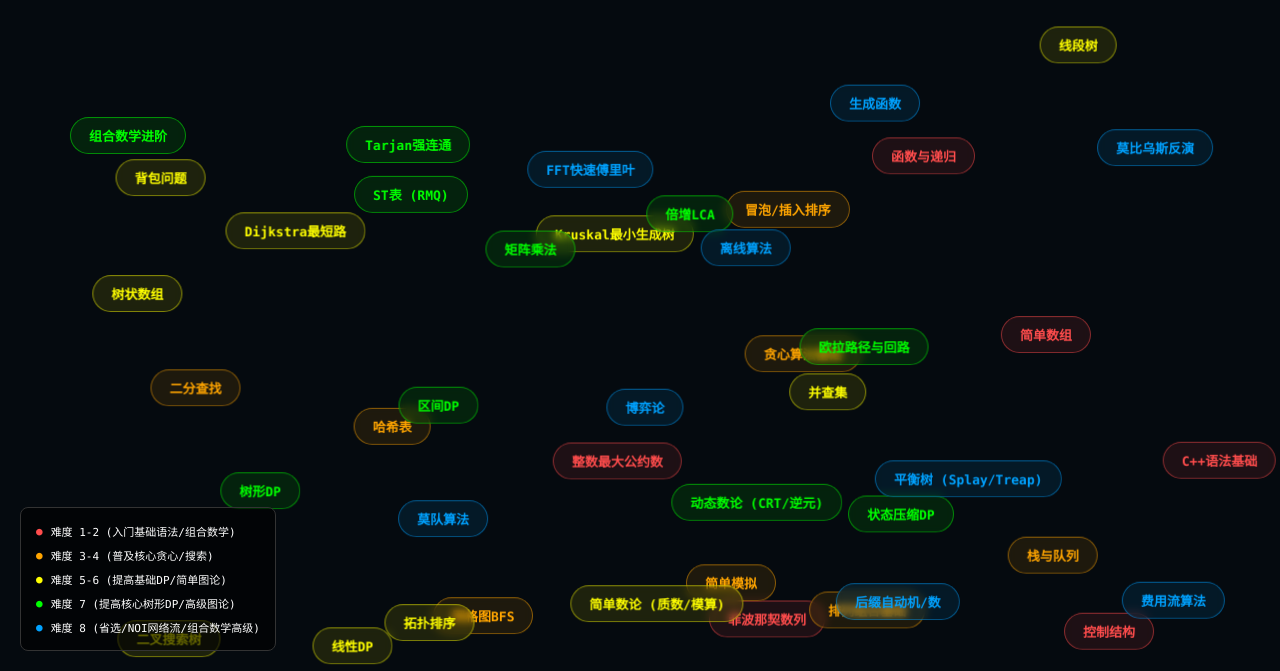
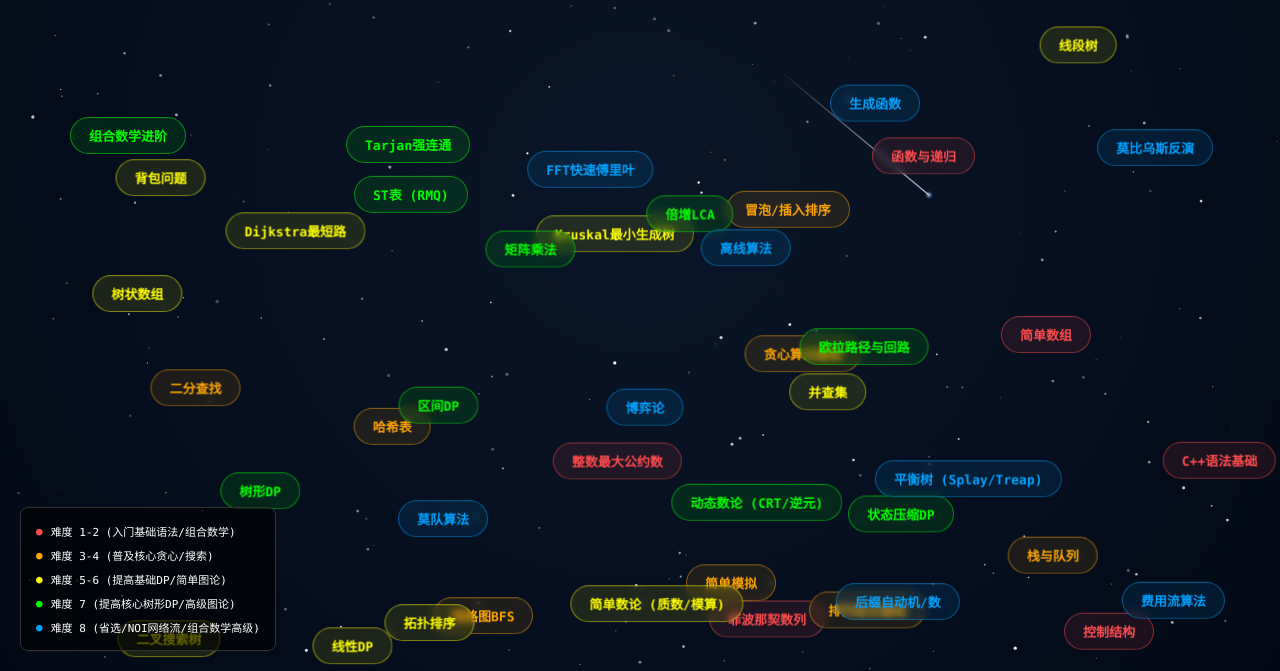
Before and after one commit to cjliwea/OJ_SOL, a plain HTML site: page index.html in a window 1280 px wide. Shown: the part 129-800 px from the top of the page. Drawn offline with Linux system fonts and the light colour scheme; animation ran at ten frames a second.

Commit message:
Update index.html

```diff
--- a/index.html
+++ b/index.html
@@ -4,32 +4,36 @@
     <meta charset="UTF-8">
     <title>ACcsp算法实验室 - NOI 2025 版</title>
     <style>
-        :root { --bg: #050a0f; }
+        :root { --bg: #020610; }
         body, html { margin: 0; padding: 0; width: 100%; height: 100%; background: var(--bg); font-family: 'Consolas', 'PingFang SC', sans-serif; overflow: hidden; color: #fff; }
+
+        #starCanvas { position: fixed; top: 0; left: 0; width: 100%; height: 100%; z-index: 0; pointer-events: none; }
+
         header { position: absolute; top: 20px; left: 20px; z-index: 100; pointer-events: none; }
         h1 { margin: 0; font-size: 32px; background: linear-gradient(to right, #ff4d4d, #00a2ff); -webkit-background-clip: text; -webkit-text-fill-color: transparent; }
-        .tag { position: absolute; padding: 8px 18px; border-radius: 50px; cursor: pointer; white-space: nowrap; font-weight: bold; font-size: 13px; transition: transform 0.2s, box-shadow 0.2s; border: 1px solid rgba(255,255,255,0.2); backdrop-filter: blur(4px); user-select: none; }
+        .tag { position: absolute; padding: 8px 18px; border-radius: 50px; cursor: pointer; white-space: nowrap; font-weight: bold; font-size: 13px; transition: transform 0.2s, box-shadow 0.2s; border: 1px solid rgba(255,255,255,0.2); backdrop-filter: blur(4px); user-select: none; z-index: 10; }
         .tag:hover { transform: scale(1.3) !important; z-index: 1000 !important; box-shadow: 0 0 30px currentColor; background: rgba(255,255,255,0.1); }
 
-        /* 难度配色 */
         .diff-1-2 { color: #ff4d4d; border-color: #ff4d4d80; background: #ff4d4d1a; }
         .diff-3-4 { color: #ffa500; border-color: #ffa50080; background: #ffa5001a; }
         .diff-5-6 { color: #ffff00; border-color: #ffff0080; background: #ffff001a; }
         .diff-7   { color: #00ff00; border-color: #00ff0080; background: #00ff001a; }
         .diff-8   { color: #00a2ff; border-color: #00a2ff80; background: #00a2ff1a; }
 
-        .legend { position: absolute; bottom: 20px; left: 20px; font-size: 11px; display: flex; flex-direction: column; gap: 8px; background: rgba(0,0,0,0.6); padding: 15px; border-radius: 8px; border: 1px solid #333; pointer-events: none; }
+        .legend { position: absolute; bottom: 20px; left: 20px; font-size: 11px; display: flex; flex-direction: column; gap: 8px; background: rgba(0,0,0,0.6); padding: 15px; border-radius: 8px; border: 1px solid #333; pointer-events: none; z-index: 100; }
         .lg-i { display: flex; align-items: center; gap: 8px; }
     </style>
 </head>
 <body>
+
+<canvas id="starCanvas"></canvas>
 
 <header>
     <h1>ACcsp算法实验室</h1>
     <div style="color: #888; font-size: 14px; margin-top: 5px;">基于 2025 NOI 大纲 · 全量算法空间</div>
 </header>
 
-<div id="box" style="width: 100vw; height: 100vh;"></div>
+<div id="box" style="position:relative; width: 100vw; height: 100vh; z-index: 5;"></div>
 
 <div class="legend">
     <div class="lg-i"><span style="color:#ff4d4d">●</span> 难度 1-2 (入门基础语法/组合数学)</div>
@@ -40,23 +44,149 @@
 </div>
 
 <script>
-    // 基于 2025 大纲提取的全量代表性算法标签
+// ─────────────── 星空 + 流星 ───────────────
+const canvas = document.getElementById('starCanvas');
+const ctx = canvas.getContext('2d');
+
+function resize() {
+    canvas.width = window.innerWidth;
+    canvas.height = window.innerHeight;
+}
+resize();
+window.addEventListener('resize', resize);
+
+// 生成静态星星
+const STAR_COUNT = 260;
+const stars = Array.from({ length: STAR_COUNT }, () => ({
+    x: Math.random() * window.innerWidth,
+    y: Math.random() * window.innerHeight,
+    r: Math.random() * 1.5 + 0.2,
+    alpha: Math.random() * 0.7 + 0.3,
+    // 闪烁参数
+    twinkleSpeed: Math.random() * 0.02 + 0.005,
+    twinkleOffset: Math.random() * Math.PI * 2,
+}));
+
+// 流星池
+const meteors = [];
+
+function spawnMeteor() {
+    const angle = (Math.random() * 30 + 20) * Math.PI / 180; // 20~50° 斜角
+    const len = Math.random() * 180 + 80;
+    const speed = Math.random() * 10 + 8;
+    const startX = Math.random() * window.innerWidth * 1.2;
+    const startY = Math.random() * window.innerHeight * 0.5;
+    meteors.push({
+        x: startX, y: startY,
+        vx: Math.cos(angle) * speed,
+        vy: Math.sin(angle) * speed,
+        len, speed,
+        alpha: 1,
+        width: Math.random() * 1.5 + 0.5,
+        life: 1,          // 1→0
+        decay: Math.random() * 0.012 + 0.008,
+    });
+}
+
+// 随机安排下一颗流星
+let nextMeteorIn = Math.random() * 3000 + 1000;
+let lastTime = 0;
+
+function drawStars(t) {
+    ctx.clearRect(0, 0, canvas.width, canvas.height);
+
+    // 深空渐变底色
+    const grad = ctx.createRadialGradient(
+        canvas.width * 0.5, canvas.height * 0.4, 0,
+        canvas.width * 0.5, canvas.height * 0.4, canvas.width * 0.75
+    );
+    grad.addColorStop(0, '#0a1628');
+    grad.addColorStop(0.5, '#050e1f');
+    grad.addColorStop(1, '#020610');
+    ctx.fillStyle = grad;
+    ctx.fillRect(0, 0, canvas.width, canvas.height);
+
+    // 画星星（带闪烁）
+    stars.forEach(s => {
+        const flicker = 0.5 + 0.5 * Math.sin(t * s.twinkleSpeed + s.twinkleOffset);
+        const a = s.alpha * (0.6 + 0.4 * flicker);
+        ctx.beginPath();
+        ctx.arc(s.x, s.y, s.r, 0, Math.PI * 2);
+        ctx.fillStyle = `rgba(255,255,255,${a})`;
+        ctx.fill();
+    });
+}
+
+function drawMeteors() {
+    meteors.forEach(m => {
+        const tailX = m.x - m.vx / m.speed * m.len;
+        const tailY = m.y - m.vy / m.speed * m.len;
+        const grd = ctx.createLinearGradient(tailX, tailY, m.x, m.y);
+        grd.addColorStop(0, `rgba(255,255,255,0)`);
+        grd.addColorStop(1, `rgba(200,220,255,${m.life * 0.9})`);
+        ctx.beginPath();
+        ctx.moveTo(tailX, tailY);
+        ctx.lineTo(m.x, m.y);
+        ctx.strokeStyle = grd;
+        ctx.lineWidth = m.width;
+        ctx.lineCap = 'round';
+        ctx.stroke();
+
+        // 头部光晕
+        const glowR = ctx.createRadialGradient(m.x, m.y, 0, m.x, m.y, 4);
+        glowR.addColorStop(0, `rgba(180,210,255,${m.life * 0.8})`);
+        glowR.addColorStop(1, `rgba(180,210,255,0)`);
+        ctx.beginPath();
+        ctx.arc(m.x, m.y, 4, 0, Math.PI * 2);
+        ctx.fillStyle = glowR;
+        ctx.fill();
+    });
+}
+
+function animateSky(t) {
+    requestAnimationFrame(animateSky);
+
+    const dt = t - lastTime;
+    lastTime = t;
+
+    drawStars(t);
+
+    // 流星计时
+    nextMeteorIn -= dt;
+    if (nextMeteorIn <= 0) {
+        // 偶尔同时出现 2 颗
+        spawnMeteor();
+        if (Math.random() < 0.25) spawnMeteor();
+        nextMeteorIn = Math.random() * 4000 + 1500;
+    }
+
+    // 更新 & 绘制流星
+    for (let i = meteors.length - 1; i >= 0; i--) {
+        const m = meteors[i];
+        m.x += m.vx;
+        m.y += m.vy;
+        m.life -= m.decay;
+        if (m.life <= 0 || m.x > canvas.width + 200 || m.y > canvas.height + 200) {
+            meteors.splice(i, 1);
+        }
+    }
+    drawMeteors();
+}
+
+requestAnimationFrame(animateSky);
+
+// ─────────────── 算法标签浮动 ───────────────
 const algos = [
-        // 难度 1-2
     { n: "C++语法基础", d: 1 }, { n: "控制结构", d: 1 }, { n: "函数与递归", d: 2 }, { n: "简单数组", d: 2 },
     { n: "整数最大公约数", d: 2 }, { n: "菲波那契数列", d: 2 }, { n: "简单逻辑与集合", d: 2 },
-        // 难度 3-4
     { n: "冒泡/插入排序", d: 3 }, { n: "贪心算法基础", d: 3 }, { n: "排列组合基础", d: 4 }, { n: "二分查找", d: 4 },
     { n: "哈希表", d: 4 }, { n: "栈与队列", d: 4 }, { n: "简单模拟", d: 3 }, { n: "网格图BFS", d: 4 },
-        // 难度 5-6
     { n: "线性DP", d: 5 }, { n: "背包问题", d: 5 }, { n: "并查集", d: 5 }, { n: "Dijkstra最短路", d: 5 },
     { n: "Kruskal最小生成树", d: 6 }, { n: "树状数组", d: 6 }, { n: "线段树", d: 6 }, { n: "拓扑排序", d: 6 },
     { n: "简单数论 (质数/模算)", d: 5 }, { n: "二叉搜索树", d: 6 }, { n: "分治算法", d: 5 },
-        // 难度 7
     { n: "区间DP", d: 7 }, { n: "树形DP", d: 7 }, { n: "状态压缩DP", d: 7 }, { n: "网络流基础", d: 7 },
     { n: "Tarjan强连通", d: 7 }, { n: "倍增LCA", d: 7 }, { n: "ST表 (RMQ)", d: 7 }, { n: "组合数学进阶", d: 7 },
     { n: "矩阵乘法", d: 7 }, { n: "欧拉路径与回路", d: 7 }, { n: "动态数论 (CRT/逆元)", d: 7 },
-        // 难度 8
     { n: "最大流与最小割", d: 8 }, { n: "费用流算法", d: 8 }, { n: "CDQ分治", d: 8 }, { n: "莫队算法", d: 8 },
     { n: "FFT快速傅里叶", d: 8 }, { n: "动态树 (LCT)", d: 8 }, { n: "平衡树 (Splay/Treap)", d: 8 }, { n: "生成函数", d: 8 },
     { n: "后缀自动机/数", d: 8 }, { n: "莫比乌斯反演", d: 8 }, { n: "博弈论", d: 8 }, { n: "离线算法", d: 8 }
@@ -78,7 +208,7 @@
         this.h = el.offsetHeight;
         this.x = Math.random() * (window.innerWidth - this.w);
         this.y = Math.random() * (window.innerHeight - this.h);
-            this.vx = (Math.random() - 0.5) * 1.1; // 速度稍微降低一点
+        this.vx = (Math.random() - 0.5) * 1.1;
         this.vy = (Math.random() - 0.5) * 1.1;
         this.stop = false;
 
@@ -96,7 +226,7 @@
     }
 }
 
-    function run() {
+function runTags() {
     algos.forEach(a => items.push(new Label(a)));
     const frame = () => {
         items.forEach(i => i.move());
@@ -106,14 +236,14 @@
 }
 
 window.onresize = () => {
+    resize();
     items.forEach(i => {
         i.x = Math.min(i.x, window.innerWidth - i.w);
         i.y = Math.min(i.y, window.innerHeight - i.h);
     });
 };
 
-    run();
+runTags();
 </script>
-
 </body>
 </html>
```
Lines whose indentation alone changed are shown as unchanged.
